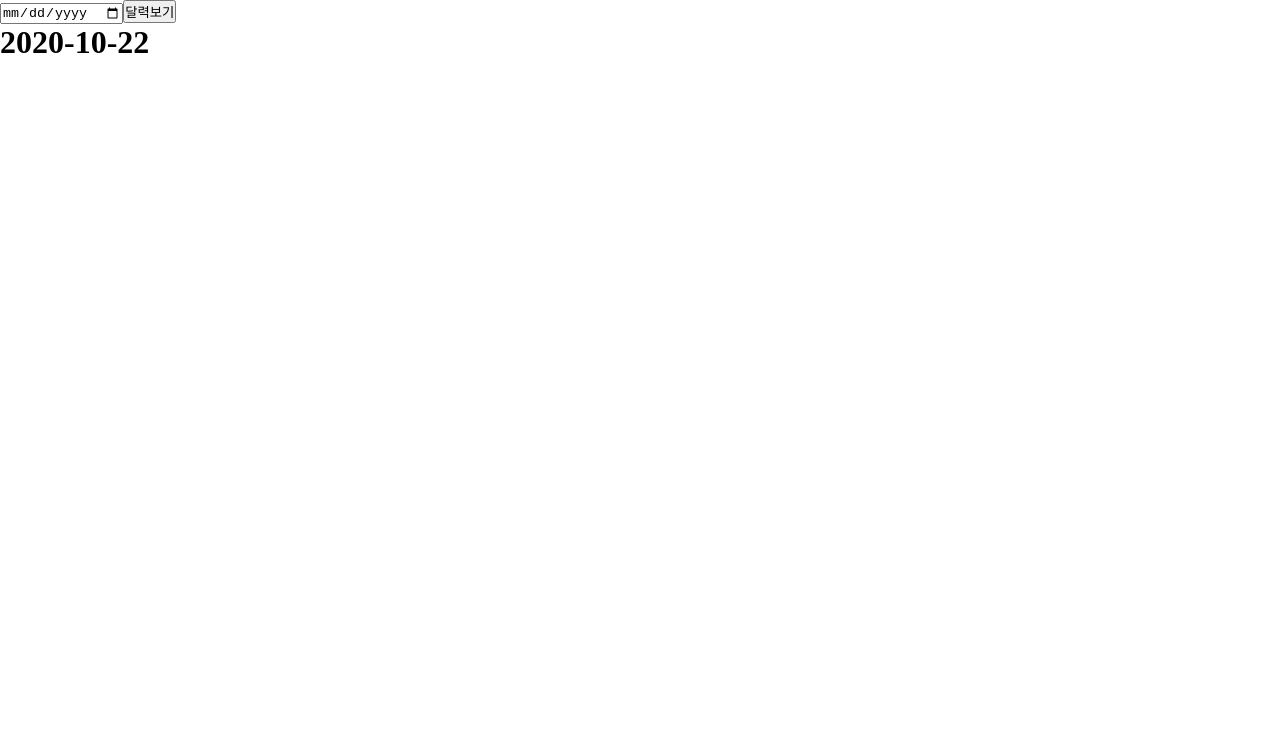
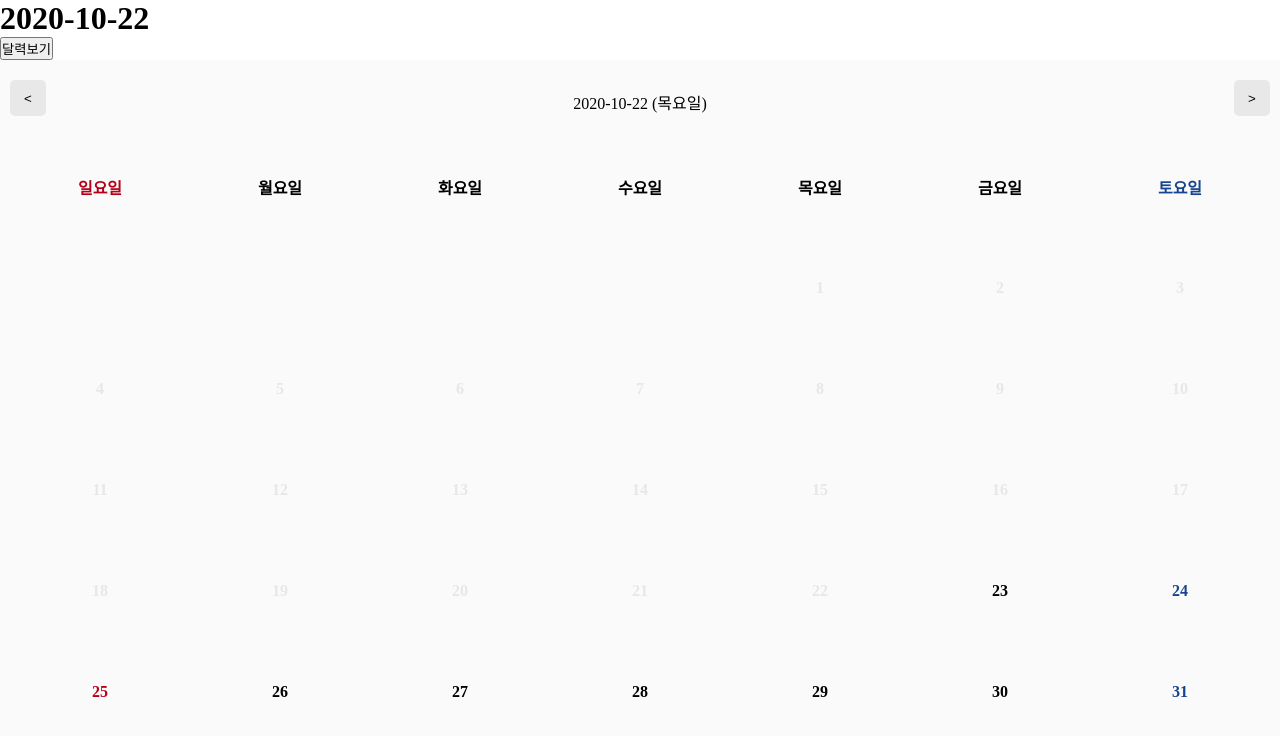
Before and after one commit to pjt3591oo/react-calendar, a React (Create React App) app: page / in a window 1280 px wide. Both pictures are taken after a click on the button "달력보기". Shown: the top 736 px of the page. Built offline with nearby package versions, Linux system fonts and the light colour scheme.

Commit message:
선택된 셀을 판단하는 로직을 수정한다

```diff
--- a/src/App.js
+++ b/src/App.js
@@ -4,9 +4,10 @@ import {
   getToday
 } from './utils/date';
 
-import CalendarModal from './components/templetes/calendarModal';
+import Calendar from './components/templetes/calendar';
 
 function App() {
+  const [isShow, setIsShow] = useState(false);
   const [selectDate, setSelectDate] = useState(getToday());
   const [selectDates, setSelectDates] = useState([]);
 
@@ -25,17 +26,20 @@ function App() {
 
   return (
     <div className="App">
-      <CalendarModal
-        onSelectDate={date=>setSelectDate(date)}
-        onSelectDates={dates => setSelectDates(dates)}
-        // selectDate={selectDate}
-        // selectDates={selectDates}
-        // beforeDisablePoint={beforeDisablePoint}
-        // afterDisablePoint={afterDisablePoint}
-        // disableDates={disableDates}
-      />
 
       <h1>{selectDate[0]}</h1>
+      <button onClick={() => setIsShow(true)} >달력보기</button>
+      <div style={{display: isShow? "block": "none"}}>
+        <Calendar
+          onSelectDate={date => setSelectDate(date)}
+          onSelectDates={dates => setSelectDates(dates)}
+          selectDate={selectDate}
+          selectDates={selectDates}
+          beforeDisablePoint={beforeDisablePoint}
+          afterDisablePoint={afterDisablePoint}
+          disableDates={disableDates}
+        />
+      </div>
     </div>
   );
 }
--- a/src/components/calendar/cell.js
+++ b/src/components/calendar/cell.js
@@ -27,18 +27,18 @@ const getColos = (props) => {
   }
 }
 
-const isRange = (props) => {
+const isSelect = (props) => {
+  return props.isSelect ? COLOR_SELECT : "";
+  // if (
+  //   props.dragRange[0] > -1
+  //   && props.dragRange[1] > -1
+  //   && props.idx >= props.dragRange[0] + props.startDay - 1
+  //   && props.idx <= props.dragRange[1] + props.startDay - 1
+  // ) {
+  //   return COLOR_SELECT
+  // }
 
-  if (
-    props.dragRange[0] > -1
-    && props.dragRange[1] > -1
-    && props.idx >= props.dragRange[0] + props.startDay - 1
-    && props.idx <= props.dragRange[1] + props.startDay - 1
-  ) {
-    return COLOR_SELECT
-  }
-
-  return "";
+  // return "";
 }
 
 const getRadiusByStart = (props) => {
@@ -63,7 +63,7 @@ const CellForm = styled.div`
   box-sizing: border-box;
   color: ${(props) => getColos(props)};
   font-weight: 900;
-  background-color: ${props => props.hover && !props.disable ? isRange(props) : !props.header? BACKGROUND_DISABLE: ""};
+  background-color: ${props => props.hover && !props.disable ? isSelect(props) : !props.header? BACKGROUND_DISABLE: ""};
 
   border-top-left-radius: ${getRadiusByStart};
   border-bottom-left-radius: ${getRadiusByStart};
@@ -103,7 +103,7 @@ const Cell = (props) => {
         {...props}
         onMouseUp={onDragEnd}
         onMouseDown={onDragStart}
-        // onClick={onClick}
+        onClick={onClick}
       >
         {props.children || ""}
       </CellForm>
--- a/src/components/calendar/index.js
+++ b/src/components/calendar/index.js
@@ -2,6 +2,7 @@ import React, { useEffect, useState } from 'react';
 
 import {
   getFirstDayByMonth,
+  getPrevMonthDate,
   daysMap, getCountDaysByMonth,
   format_YYYYMMDD,
   leftBig,rightBig,
@@ -26,6 +27,7 @@ const Calendar = props => {
     setDaysCnt(getCountDaysByMonth(focusDate[0]));
     setDragRange([-1, -1]);
     props.onSelectDate(focusDate)
+    props.onSelectDates([focusDate[0], focusDate[0]])
   }, [focusDate])
 
   useEffect(() => {
@@ -83,6 +85,11 @@ const Calendar = props => {
     return isBefore || isAfter || isDisableDates
   }
 
+  const _isSelect = _day => {
+    let d = _converDate(_day)
+    return leftBig(d, props.selectDates[0]) && leftBig(props.selectDates[1], d)
+  }
+
   const isStart = idx => {
     let target = _converDate(idx)
     let start = props.selectDates.length && props.selectDates[0]
@@ -98,7 +105,7 @@ const Calendar = props => {
   }
 
   const _isDragEnd = () => dragRange[0] > -1  && dragRange[1] > -1
-
+  const _isClick = () => props.selectDates[0] === props.selectDates[1]
   const getDay = idx => idx - startDay + 1
 
   return (
@@ -132,8 +139,8 @@ const Calendar = props => {
                   idx={idx}
                   hover={true}
                   startDay={startDay}
-                  dragRange={dragRange}
                   disable={_isDisable( getDay(idx))}
+                  isSelect={_isSelect(getDay(idx))}
                   onDragStart={onDragStartHandler}
                   onDragEnd={onDragEndHandler}
                   onSelectDate={onSelectDate}
--- /dev/null
+++ b/src/components/templetes/calendar/index.js
@@ -0,0 +1,24 @@
+import React from 'react';
+
+import {
+  getToday
+} from '../../../utils/date';
+
+import Calendar from '../../calendar';
+
+function CalendarTemplete(props) {
+
+  return (
+    <Calendar
+      onSelectDate={props.onSelectDate}
+      onSelectDates={props.onSelectDates}
+      selectDate={props.selectDate || getToday()}
+      selectDates={props.selectDates || []}
+      beforeDisablePoint={props.beforeDisablePoint || ""}
+      afterDisablePoint={props.afterDisablePoint || ""}
+      disableDates={props.disableDates || []}
+    />
+  );
+}
+
+export default CalendarTemplete;
--- a/src/components/templetes/calendarModal.js
+++ /dev/null
@@ -1,45 +0,0 @@
-import React, { useState } from 'react';
-
-import {
-  getToday
-} from '../../utils/date';
-
-import Calendar from '../calendar';
-
-function CalendarModal(props) {
-
-  let [ isShow, setIsShow ] = useState(true);
-
-  const wrapStyle = {
-    borderRadius: 5,
-    padding: 5,
-    boxSizing: "border-box",
-    display: isShow? 'block': 'none',
-    position: "absolute",
-    width: "100%" ,
-    top: "50%",
-    transform: "translateY(-50%)"
-  }
-  return (
-    <div>
-      <div style={wrapStyle}>
-        <Calendar
-          onSelectDate={props.onSelectDate}
-          onSelectDates={props.onSelectDates}
-          selectDate={props.selectDate || getToday()}
-          selectDates={props.selectDates || []}
-          beforeDisablePoint={props.beforeDisablePoint || ""}
-          afterDisablePoint={props.afterDisablePoint || ""}
-          disableDates={props.disableDates || []}
-        />
-      </div>
-
-      <div>
-        <input type="date" value={props.selectDate}/>
-        <button onClick={() => setIsShow(!isShow)}>달력보기</button>
-      </div>
-    </div>
-  );
-}
-
-export default CalendarModal;
```
